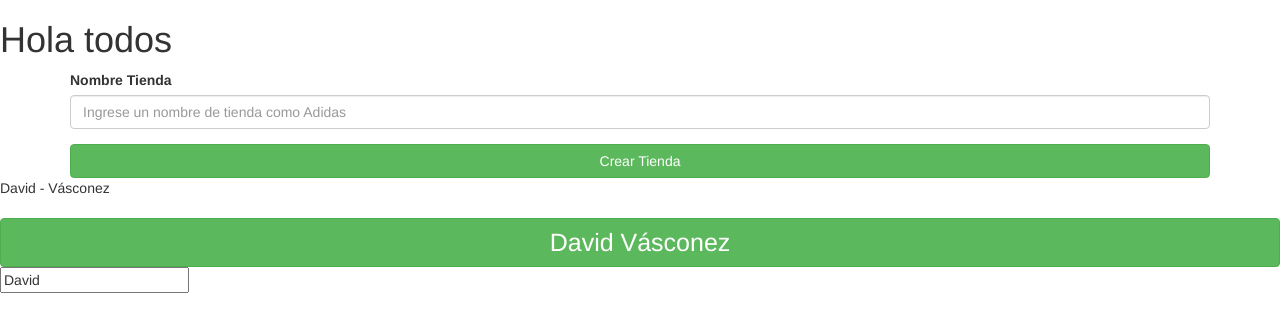
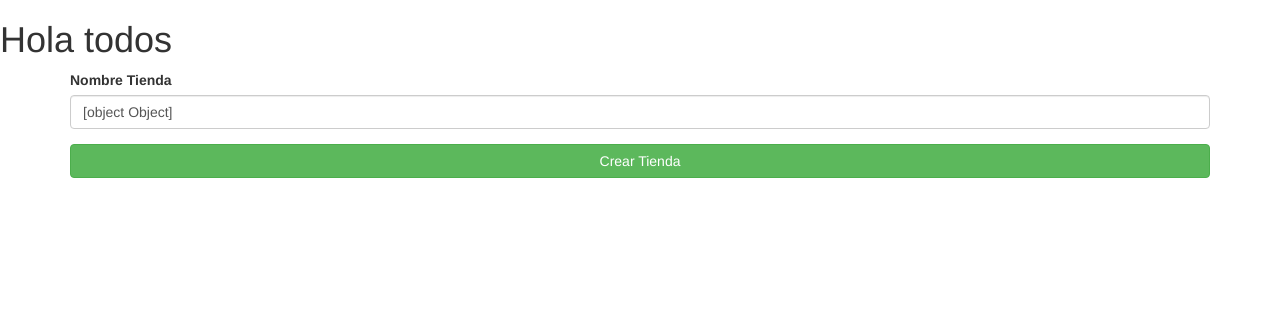
Before and after one commit to Andreu-95/Tec_Web_Js, an Angular app in the folder angPrueba/: page / in a window 1280 px wide. Shown: the top 332 px of the page. Built offline with nearby package versions, Linux system fonts and the light colour scheme.

Commit message:
Pruebas Angular 2

```diff
--- a/angPrueba/src/app/app.component.html
+++ b/angPrueba/src/app/app.component.html
@@ -8,15 +8,8 @@
              name="nombre"
              class="form-control"
              placeholder="Ingrese un nombre de tienda como Adidas"
-             [(ngModel)]="nuevaTienda.nombre">
+             [(ngModel)]="nuevaTienda">
     </div>
     <button class="btn btn-block btn-success">Crear Tienda</button>
   </form>
 </div>
-<p>{{nombre}} - {{apellido}}</p>
-<h3 [innerHTML]="nombreCompleto()"
-    (click)="hizoClic()"
-    (mouseenter)="hizoFocus()"
-    [style.fontSize]="font"
-    [class]="classes"></h3>
-<input type="text" [value]="nombre">
--- a/angPrueba/src/app/app.component.ts
+++ b/angPrueba/src/app/app.component.ts
@@ -37,4 +37,8 @@ export class AppComponent implements OnInit{
   hizoFocus() {
     console.log('Hizo focus')
   }
+
+  crearTienda(formulario) {
+    console.log(formulario)
+  }
 }
```
